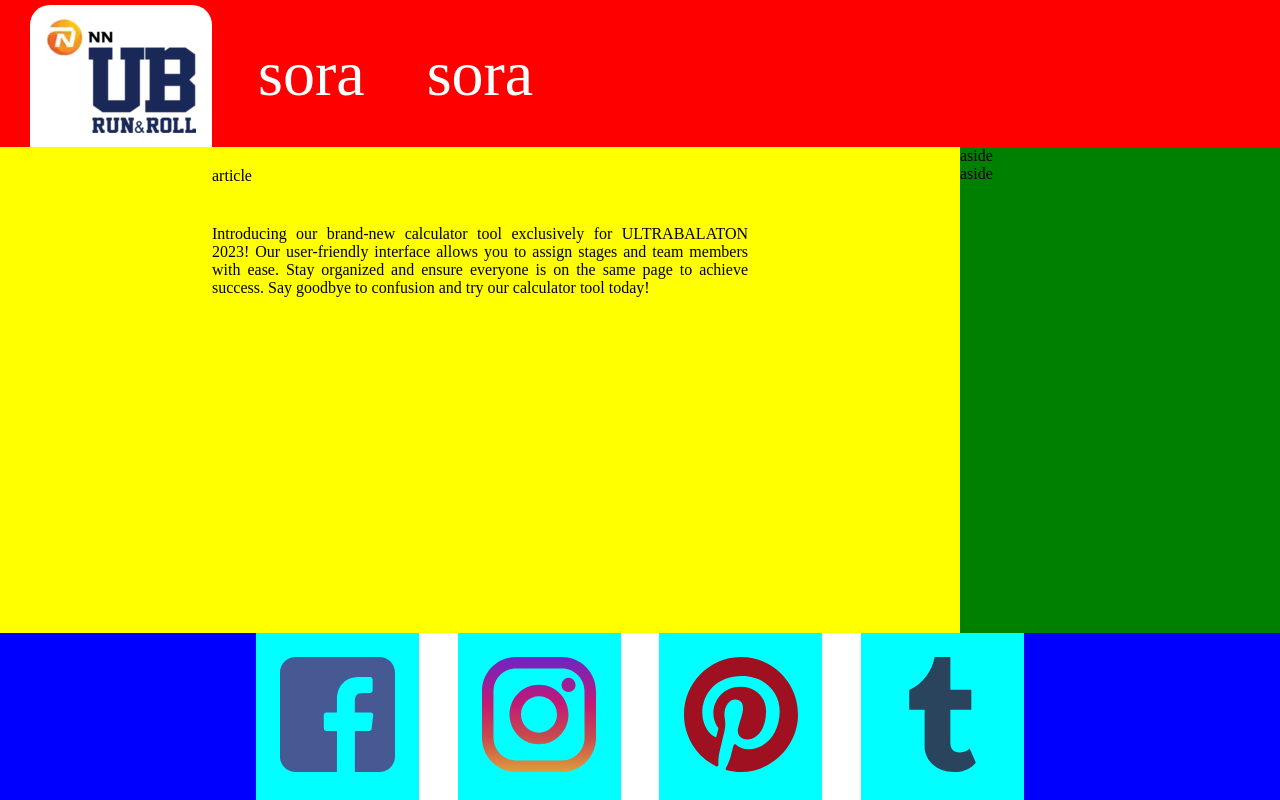
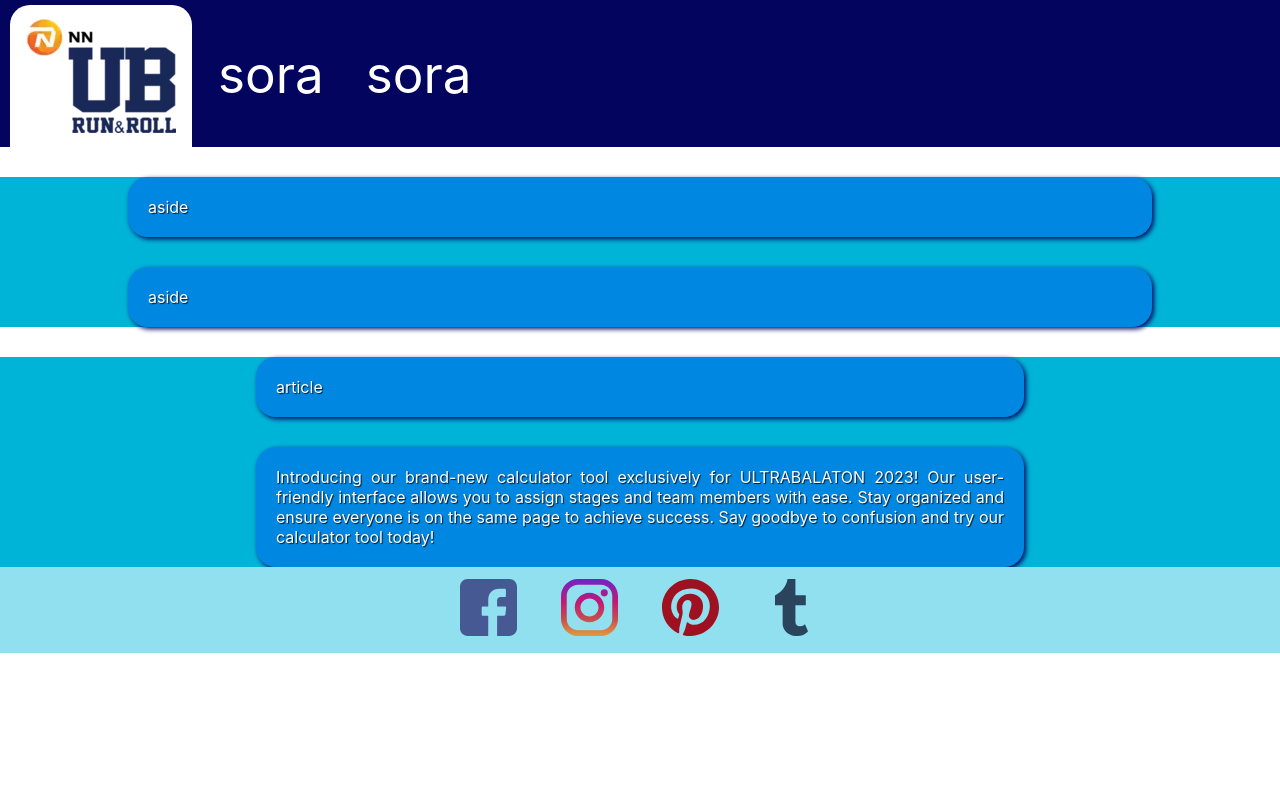
Before and after one commit to Cod-kd/ws2024-s17-r1-159, a plain HTML site: page index.html in a window 1280 px wide. Drawn offline with Linux system fonts and the light colour scheme.

Commit message:
Add style

```diff
--- a/style.css
+++ b/style.css
@@ -1,11 +1,14 @@
 :root{
-    --bgc: blue;
+    --bgc: #03045E;
     --color: white;
+    --main: #00B4D8;
+    --footer: #90E0EF;
 }
 
 *{
     margin: 0;
     box-sizing: border-box;
+    font-family: 'Inter','Segoe UI', Tahoma, Geneva, Verdana, sans-serif;
 }
 
 body, html{
@@ -13,7 +16,7 @@ body, html{
 }
 
 /* 1920px */
-body{
+body#index{
     display: grid;
     grid-template-rows: repeat(8, 1fr);
     grid-template-columns: repeat(4, 1fr);
@@ -22,7 +25,7 @@ body{
 header{
     grid-row: 1/2;
     grid-column: 1/5;
-    background-color: red;
+    background-color: var(--bgc);
 }
 
 nav ul{
@@ -33,19 +36,19 @@ nav ul{
 }
 
 nav li{
-    font-size: 5vw;
+    font-size: 4vw;
 }
 
 nav li a{
     color: var(--color);
     text-align: center;
     padding: 14px 16px;
-    margin: 5px 0px 0px 30px;
+    margin: 5px 0px 0px 10px;
     text-decoration: none;
 }
 
 nav li a:hover{
-    text-shadow: 2px 2px 5px black;
+    text-shadow: 1px 2px 10px rgba(255, 255, 255, 0.5);
 }
 
 nav li a#toHomePage{
@@ -59,36 +62,54 @@ nav li a#toHomePage img{
     object-fit: contain;
 }
 
+main{
+    grid-row: 2/8;
+    grid-column: 1/4;
+    background-color: var(--main);
+}
+article, aside{
+    width: 60%;
+    padding: 20px;
+    text-align: justify;
+    margin: auto;
+    margin-top: 30px;
+    border: 0px solid transparent;
+    border-radius: 20px;
+    background-color: rgba(0, 0, 255, 0.25);
+    color: var(--color);
+    text-shadow: 1px 1px 1px rgba(0, 0, 0, 0.8);
+    box-shadow: 2px 2px 5px var(--bgc);
+}
 
 .sidebar{
     grid-row: 2/8;
     grid-column: 4/5;
-    background-color: green;
+    background-color: var(--main);
+}
+aside{
+    width: 80%;
 }
 
-main{
-    grid-row: 2/8;
-    grid-column: 1/4;
-    background-color: yellow;
-}
-article{
-    width: 60%;
-    padding: 20px;
-    text-align: justify;
-    margin: auto;
+button{
+    padding: 10px;
+    margin-top: 20px;
+    font-weight: bold;
+    font-size: 1.5rem;
+    color: var(--color);
+    background-color: var(--bgc);
+    border-radius: 5px;
 }
 
 footer{
     grid-row: 8/9;
     grid-column: 1/5;
-    background-color: blue;
+    background-color: var(--footer);
 }
 
 #social{
-    width: 60%;
+    width: 30%;
     height: 100%;
     margin: auto;
-    background-color: white;
     display: grid;
     grid-template-columns: repeat(4, 1fr);
     gap: 5%;
@@ -96,12 +117,6 @@ footer{
 #social img{
     padding: 15%;
 }
-
-.ico{
-    background-color: aqua;
-}
-
-
 
 /* 768px */
 @media only screen and (max-width: 769px) {
@@ -117,7 +132,7 @@ footer{
         grid-row: 6/8;
     }
     #social{
-        width: 100%;
+        width: 80%;
     }
     nav ul{
         justify-content: center;
@@ -144,9 +159,12 @@ footer{
     nav li{
         font-size: 10vw;
     }
+    nav li a{
+        margin: 5px 0px 0px 0px;
+    }
     nav li a#toHomePage img{
-        margin-top: 10px;
-        width: 80px;
+        margin-top: 0px;
+        width: 62px;
     }
     article{
         width: 95%;
```
